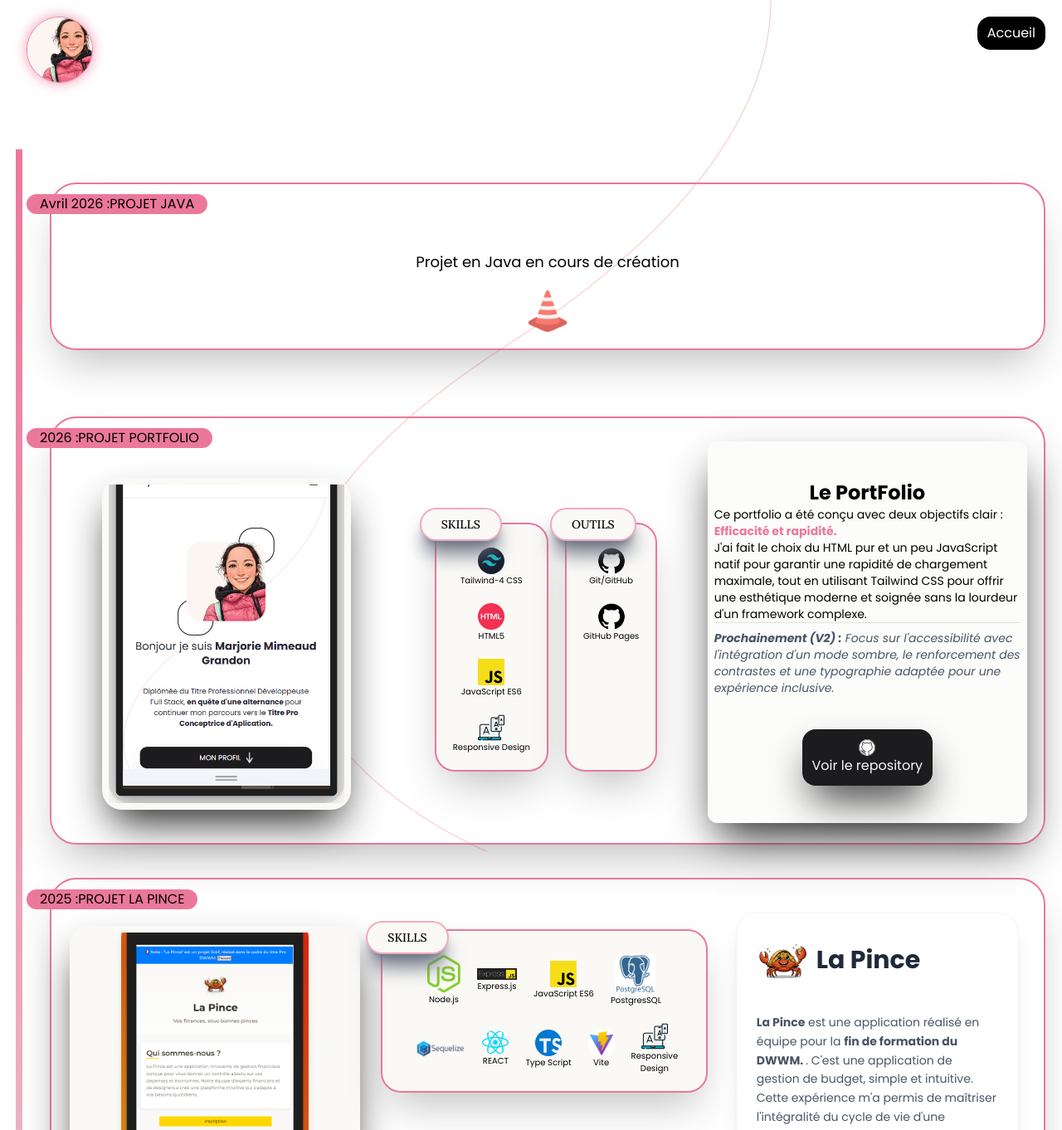
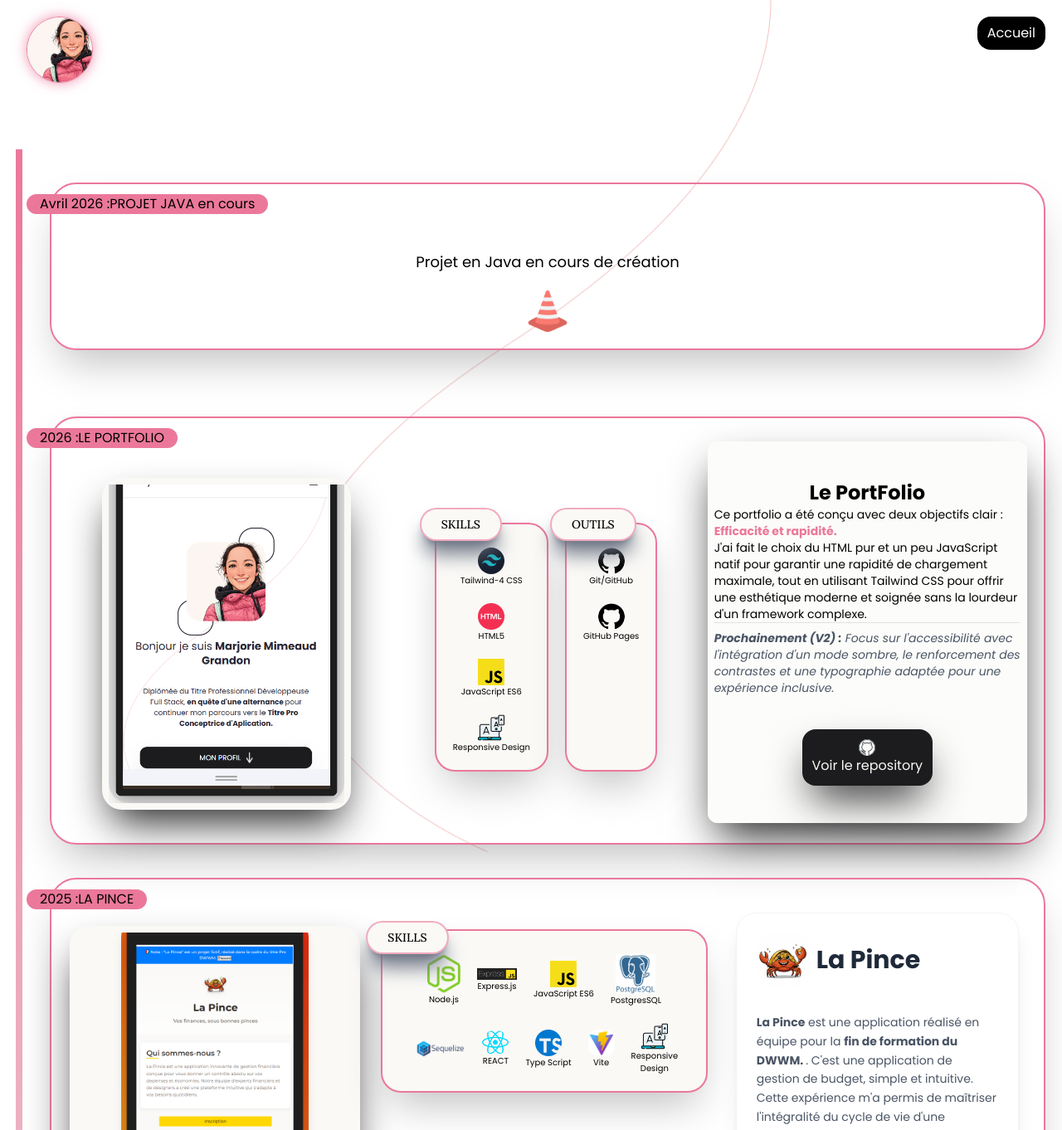
Before and after one commit to Mmimeaud/PortFolio-2026, a website: page pages/projet.html in a window 1280 px wide. Shown: the top 1362 px of the page at 83% size. Drawn offline with Linux system fonts and the light colour scheme.

Commit message:
Derniere modif

```diff
--- a/pages/projet.html
+++ b/pages/projet.html
@@ -54,7 +54,7 @@
                         <section class=" justify-center  w-full">
                             <h1 class="absolute left-[-30px] top-3 w-max h-max z-50 bg-pink-eclat px-4 rounded-2xl">
                                 Avril 2026
-                                :PROJET JAVA </h1>
+                                :PROJET JAVA en cours </h1>
                             <div class="mt-15 max-w-full justify-center flex flex-col">
                                 <h2 class="text-center text-lg"> Projet en Java en cours de création </h2>
                                 <img src="../images/Icone/cone-davertissement.png" style="width: 50px; height: 50px;"
@@ -83,7 +83,7 @@
                             mb-5 w-full md:mt-8">
                                 <h1 class="absolute left-[-30px] top-3 w-max h-max z-50 bg-pink-eclat px-4 rounded-2xl">
                                     2026
-                                    :PROJET PORTFOLIO </h1>
+                                    :LE PORTFOLIO </h1>
 
                                 <!-- LE CARROUSSELLE DU PORTFOLIO -->
                                 <!-- 1 CONTENANT -->
@@ -239,7 +239,7 @@
                             <!-- LE TITRE DU PROJET -->
                             <h1 class="absolute left-[-30px] top-3 w-max  z-50 bg-pink-eclat px-4 rounded-2xl">
                                 2025
-                                :PROJET LA PINCE </h1>
+                                :LA PINCE </h1>
 
                             <!-- LE CARROUSSELLE DU PORTFOLIO -->
 
```
